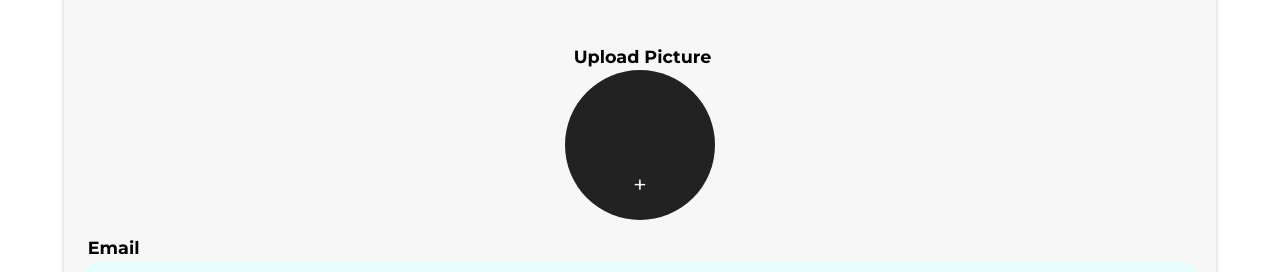
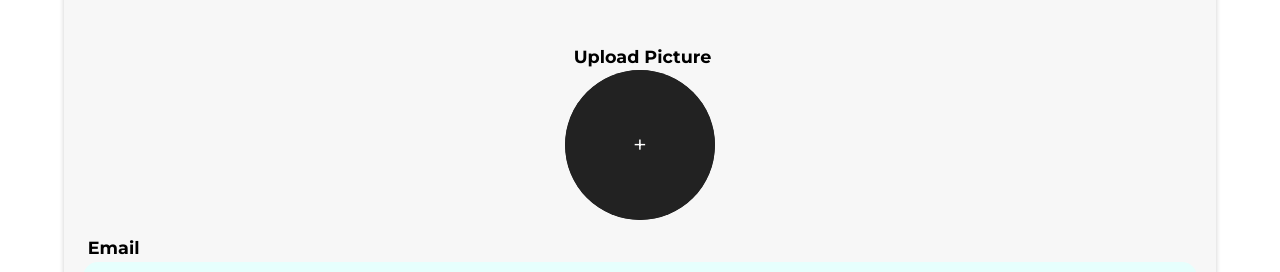
Before and after one commit to kodmeron/tweeter, a React (Create React App) app: page /signup in a window 1280 px wide. Shown: the part 136-408 px from the top of the page. Built offline with nearby package versions, Linux system fonts and the light colour scheme; no server answers.

Commit message:
mod: fixed image bug

```diff
--- a/src/auth/Signup.js
+++ b/src/auth/Signup.js
@@ -6,7 +6,7 @@ import { db, storage } from "../firebase";
 import { Link, useNavigate } from "react-router-dom";
 import { FaEye, FaEyeSlash } from "react-icons/fa";
 import { v4 } from "uuid";
-import { Form, Input, Label, FileInput, ShowPasswordButton, Button } from "./styles";
+import { Form, Input, Label, FileInput, ShowPasswordButton, Button, CircleContainer } from "./styles";
 
 const Signup = () => {
   const { createUser } = UserAuth();
@@ -91,6 +91,7 @@ const Signup = () => {
       <div style={{ alignItems: 'center' }}>
         <Label htmlFor="profilepic">Upload Picture</Label>
         <div style={{ position: 'relative', width: '150px', height: '150px', borderRadius: '50%', overflow: 'hidden', background: '#222', cursor: 'pointer' }}>
+          <CircleContainer onClick={handleFileInputClick}>
             <FileInput
               type="file"
               accept="image/*"
@@ -101,16 +102,22 @@ const Signup = () => {
               <img
                 src={URL.createObjectURL(profilePicture)}
                 alt="Profile Pic"
-              style={{ width: '100%', height: '100%', objectFit: 'cover' }}
+                style={{ width: "100%", height: "100%", objectFit: "cover" }}
               />
             ) : (
               <div
-              style={{ width: '100%', height: '100%', display: 'flex', alignItems: 'center', justifyContent: 'center' }}
-              onClick={handleFileInputClick}
+                style={{
+                  width: "100%",
+                  height: "100%",
+                  display: "flex",
+                  alignItems: "center",
+                  justifyContent: "center",
+                }}
               >
-              <span style={{ color: '#fff', fontSize: '24px' }}>+</span>
+                <span style={{ color: "#fff", fontSize: "24px" }}>+</span>
               </div>
             )}
+          </CircleContainer>
         </div>
       </div>
       <div>
--- a/src/auth/styles.js
+++ b/src/auth/styles.js
@@ -30,6 +30,18 @@ border-radius: 25px;
   }
 
 `;
+export const CircleContainer = styled.div`
+  position: relative;
+  width: 150px;
+  height: 150px;
+  border-radius: 50%;
+  overflow: hidden;
+  background: #222;
+  cursor: pointer;
+  & > img {
+      object-fit: cover;
+  }
+`;
 
 export const Input = styled.input`
     margin: 0 10px;
@@ -50,10 +62,8 @@ export const Label = styled.label`
 `;
 
 export const FileInput = styled.input`
-  margin-bottom: 10px;
-  opacity: 0;
-  height:150px;
-  width:150px;
+  display: none;
+  object-fit: cover;
 
 `;
 
--- a/src/pages/Posts/Post.js
+++ b/src/pages/Posts/Post.js
@@ -57,14 +57,13 @@ const Post = () => {
         <div className="inner">
           <div className="profile">
             <img src={post.postAuthorPicture} alt="" style={{ height: "100px", width: "100px", borderRadius: '50%', objectFit: 'cover' }} />
-            <h1>{post.postAuthorName}</h1>
+            <h2>{post.postAuthorName}</h2>
           </div>
-          <div className="separation-line"></div>
           <p className="post-text">
             {post.postText}
           </p>
         </div>
-        <h1>Comments</h1>
+        <h1 style={{ margin: '10px 0' }}>Comments</h1>
         {reversedComments.map((comment) => (
           <div className="comments" key={comment.id}>
             <div className="post-separator" />
@@ -104,15 +103,18 @@ export const PostComponent = styled.header`
     display: flex;
     gap: 1rem;
     padding: 1rem;
+    border-bottom: 1px solid rgba(183,153,255,0.5);
   }
 
   .profile {
     font-size: 1.5rem;
     font-weight: 600;
+    padding: 0.5em;
     display: flex;
     flex-direction: column;
     align-items: center;
     gap: 5px;
+    border-right: 1px solid rgba(183,153,255,0.5);
   }
   .separation-line {
     width: 3px;
```
Lines whose indentation alone changed are shown as unchanged.
